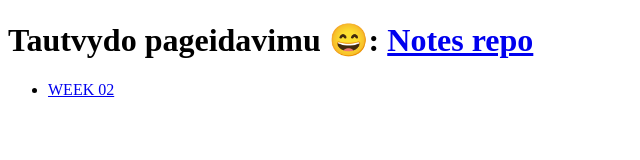
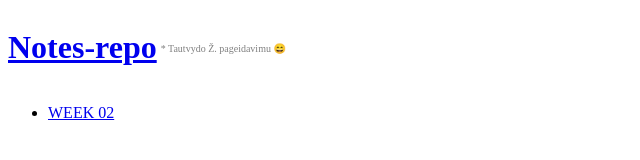
Before and after one commit to JurgitaE/lesson-notes, a website: page index.html in a window 1280 px wide. Shown: the whole page, without its empty margins (0-640 px from the left). Drawn offline with Linux system fonts and the light colour scheme.

Commit message:
background styling

```diff
--- a/html-files/style.css
+++ b/html-files/style.css
@@ -9,7 +9,7 @@ main {
 body::before {
   content: "";
   background-image: url("../img/pattern.jpg");
-  position: absolute;
+  position: fixed;
   top: 0;
   left: 0;
   width: 100vw;
--- a/index.html
+++ b/index.html
@@ -28,17 +28,18 @@
       href="./favicon/safari-pinned-tab.svg"
       color="#5bbad5"
     />
+    <link rel="stylesheet" href="main.css" />
     <meta name="msapplication-TileColor" content="#da532c" />
     <meta name="theme-color" content="#ffffff" />
-    <title>Paskaitu konspektai</title>
+    <title>Class Notes</title>
   </head>
   <body>
     <h1>
-      Tautvydo pageidavimu 😄:
       <a href="https://github.com/JurgitaE/lesson-notes" target="_blank">
-        Notes repo</a
+        Notes-repo</a
       >
     </h1>
+    <sup>* Tautvydo Ž. pageidavimu 😄</sup>
     <ul>
       <li>
         <a href="./html-files/week-02.html">WEEK 02 </a>
--- /dev/null
+++ b/main.css
@@ -0,0 +1,7 @@
+h1 {
+  display: inline-block;
+}
+sup {
+  font-size: 10px;
+  color: grey;
+}
```
